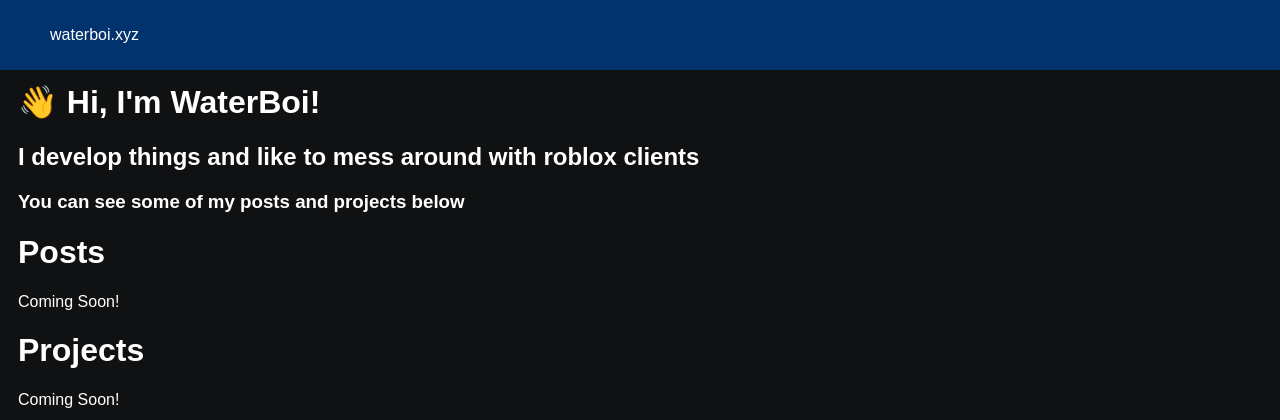
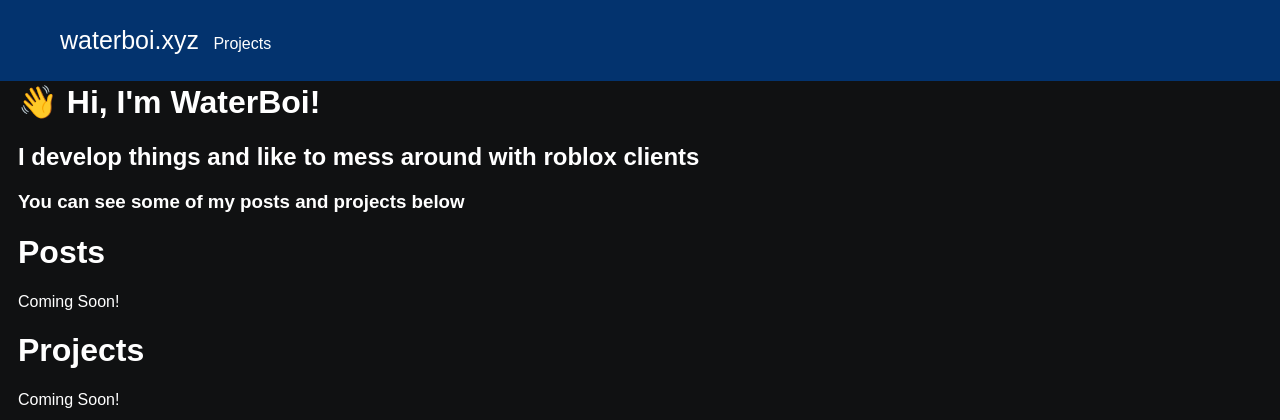
Before and after one commit to ItsWaterBoi/waterboi.xyz, a PHP site: page / in a window 1280 px wide. Shown: the top 420 px of the page. Run offline with PHP 8.4, Linux system fonts and the light colour scheme.

Commit message:
QOL improvments
QOL improvements and also make the navbar function

```diff
--- a/assets/waterboi.xyzv1.css
+++ b/assets/waterboi.xyzv1.css
@@ -13,3 +13,18 @@ body {
     left: 0;
     position: fixed;
 }
+
+#nav a {
+    color: white;
+    text-decoration: none;
+}
+
+#nav #sitename {
+    font-size: 25px;
+}
+
+#nav li {
+    list-style-type: none;
+    padding-left: 10px;
+    display: inline-block;
+}
--- a/core/inc/header.php
+++ b/core/inc/header.php
@@ -9,6 +9,13 @@
 </head>
 <body>
     <div id="nav">
-        <ul><id>waterboi.xyz</id></ul>
+        <ul>
+            <li id="sitename">
+                <a href="/">waterboi.xyz</a>
+            </li>
+            <li>
+                <a href="/projects.php">Projects</a>
+            </li>
+        </ul>
     </div>
     <br><br><br>
```
